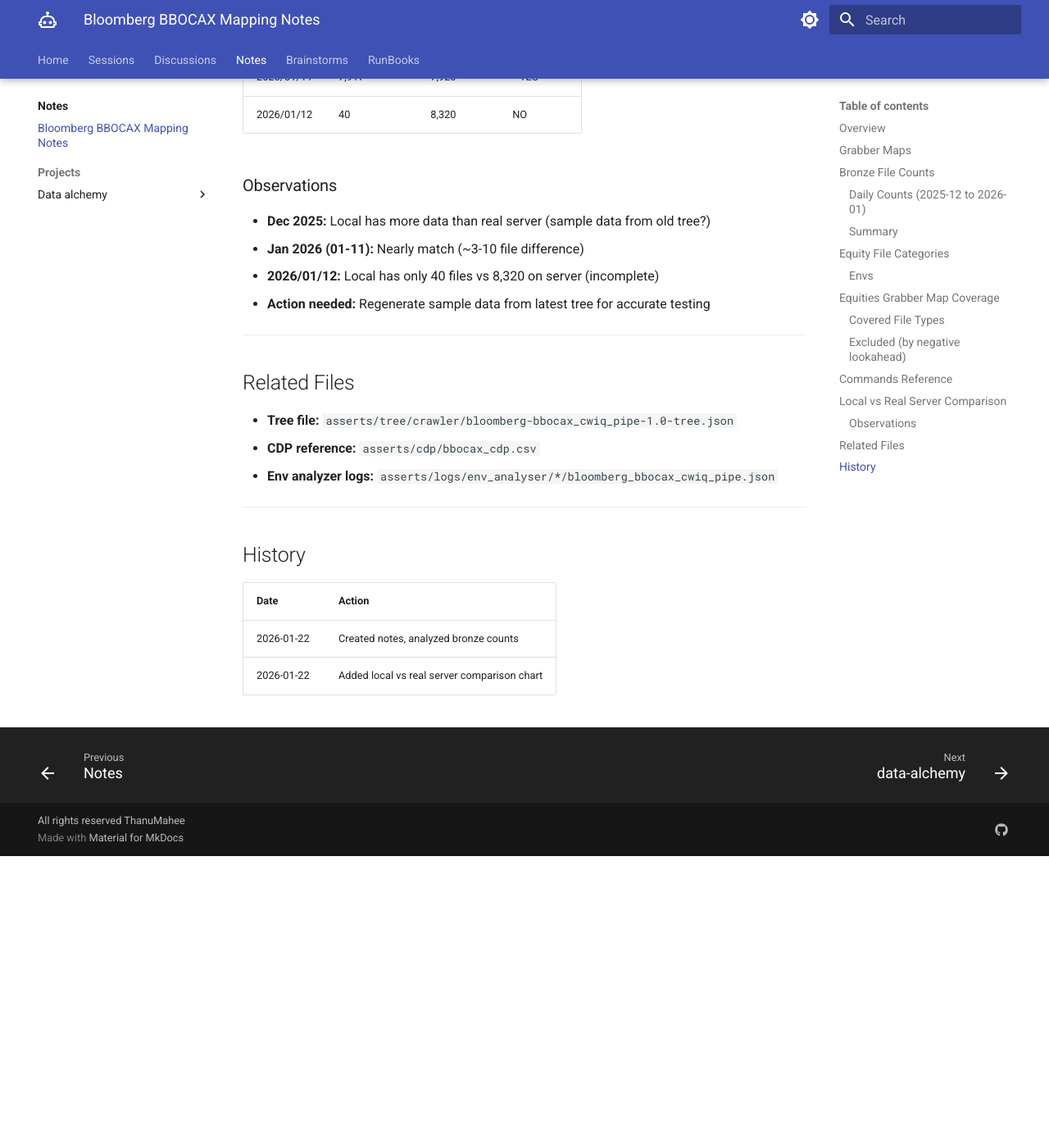
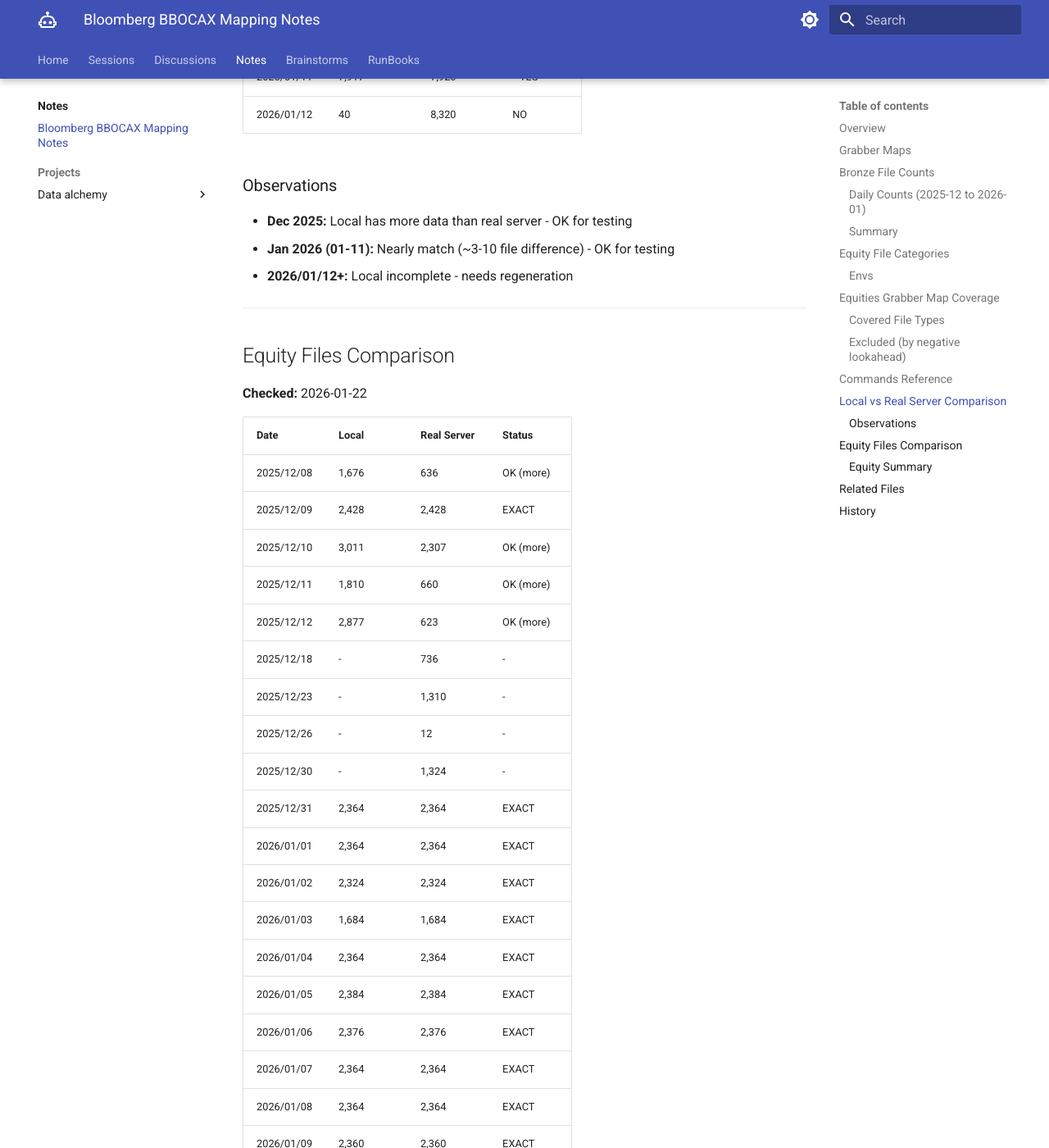
Before and after one commit to ThanuMahee12/AgentContext, an MkDocs documentation site: the page built from docs/notes/bbocax.md, in a window 1280 px wide and 1400 px high, scrolled down 6680 px. Shown: the whole window at 82% size. Built offline with MkDocs 1.6.1 and Material for MkDocs 9.7.7, drawn with Linux system fonts in a browser that asks for light colours; before the commit the page ends 7724 px from its top, so only the background shows below that; some of the changed text lies outside the part shown.

Commit message:
docs: add equity files comparison for bbocax

```diff
--- a/docs/notes/bbocax.md
+++ b/docs/notes/bbocax.md
@@ -188,10 +188,57 @@
 
 ### Observations
 
-- **Dec 2025:** Local has more data than real server (sample data from old tree?)
-- **Jan 2026 (01-11):** Nearly match (~3-10 file difference)
-- **2026/01/12:** Local has only 40 files vs 8,320 on server (incomplete)
-- **Action needed:** Regenerate sample data from latest tree for accurate testing
+- **Dec 2025:** Local has more data than real server - OK for testing
+- **Jan 2026 (01-11):** Nearly match (~3-10 file difference) - OK for testing
+- **2026/01/12+:** Local incomplete - needs regeneration
+
+---
+
+## Equity Files Comparison
+
+**Checked:** 2026-01-22
+
+| Date | Local | Real Server | Status |
+|------|-------|-------------|--------|
+| 2025/12/08 | 1,676 | 636 | OK (more) |
+| 2025/12/09 | 2,428 | 2,428 | EXACT |
+| 2025/12/10 | 3,011 | 2,307 | OK (more) |
+| 2025/12/11 | 1,810 | 660 | OK (more) |
+| 2025/12/12 | 2,877 | 623 | OK (more) |
+| 2025/12/18 | - | 736 | - |
+| 2025/12/23 | - | 1,310 | - |
+| 2025/12/26 | - | 12 | - |
+| 2025/12/30 | - | 1,324 | - |
+| 2025/12/31 | 2,364 | 2,364 | EXACT |
+| 2026/01/01 | 2,364 | 2,364 | EXACT |
+| 2026/01/02 | 2,324 | 2,324 | EXACT |
+| 2026/01/03 | 1,684 | 1,684 | EXACT |
+| 2026/01/04 | 2,364 | 2,364 | EXACT |
+| 2026/01/05 | 2,384 | 2,384 | EXACT |
+| 2026/01/06 | 2,376 | 2,376 | EXACT |
+| 2026/01/07 | 2,364 | 2,364 | EXACT |
+| 2026/01/08 | 2,364 | 2,364 | EXACT |
+| 2026/01/09 | 2,360 | 2,360 | EXACT |
+| 2026/01/10 | 1,684 | 1,684 | EXACT |
+| 2026/01/11 | 2,364 | 2,364 | EXACT |
+| 2026/01/12 | 20 | 2,460 | NOT OK |
+| 2026/01/13 | - | 2,206 | - |
+| 2026/01/14 | - | 2,460 | - |
+| 2026/01/15 | - | 1,706 | - |
+| 2026/01/16 | - | 1,708 | - |
+| 2026/01/17 | - | 1,780 | - |
+| 2026/01/18 | - | 2,434 | - |
+| 2026/01/19 | - | 2,448 | - |
+| 2026/01/20 | - | 2,460 | - |
+| 2026/01/21 | - | 2,460 | - |
+| 2026/01/22 | - | 680 | - |
+
+### Equity Summary
+
+- **Full weekday:** ~2,360-2,460 equity files
+- **Weekends/partial:** ~1,680-1,780 equity files
+- **Valid test range:** Jan 01-11 (exact match)
+- **Needs regen:** Jan 12+ (local incomplete)
 
 ---
 
@@ -209,3 +256,4 @@
 |------|--------|
 | 2026-01-22 | Created notes, analyzed bronze counts |
 | 2026-01-22 | Added local vs real server comparison chart |
+| 2026-01-22 | Added equity files comparison (Jan 01-11 exact match) |
```
